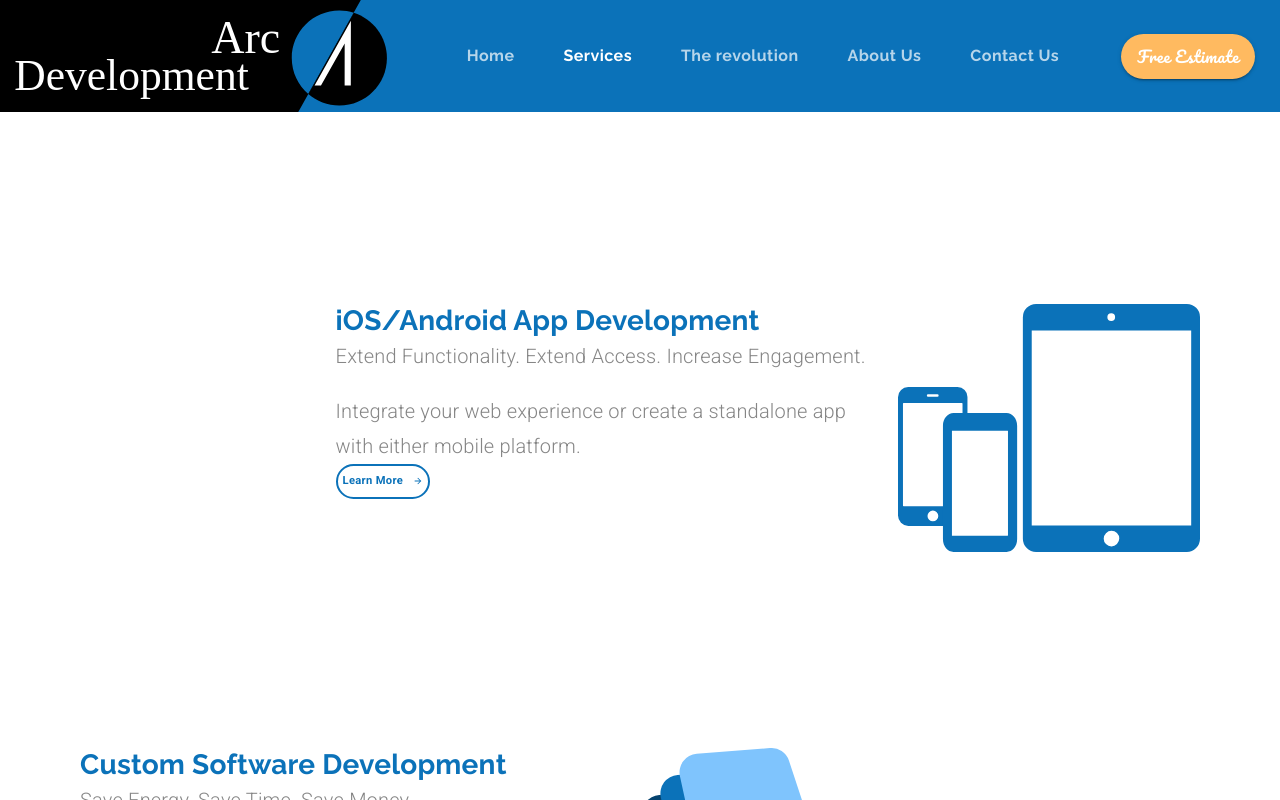
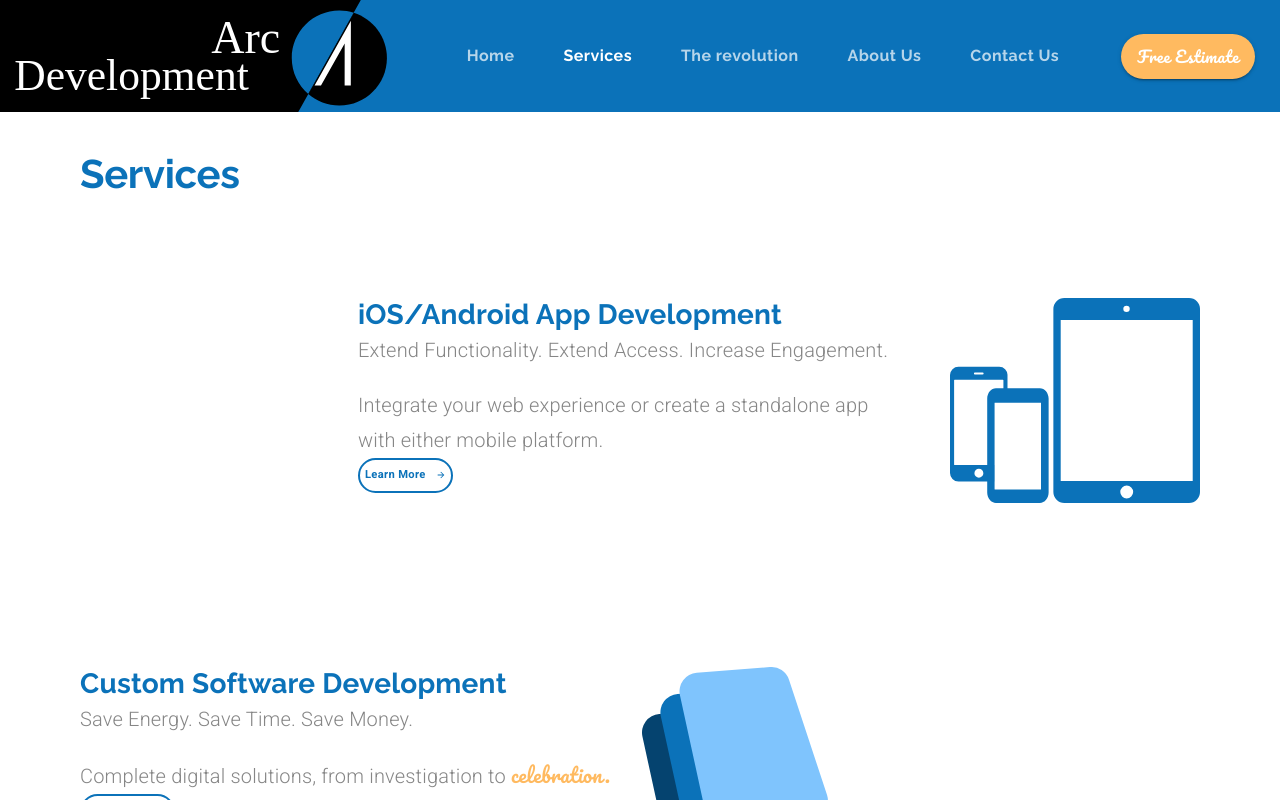
Before and after one commit to daw-maj-pl/arcdevelopment, a React (Create React App) app: page /services in a window 1280 px wide. Shown: the top 800 px of the page. Built offline with nearby package versions, Linux system fonts and the light colour scheme.

Commit message:
Style Services component

```diff
--- a/src/components/Services.js
+++ b/src/components/Services.js
@@ -25,7 +25,7 @@ const useStyles = makeStyles(theme => ({
     }
   },
   serviceContainer: {
-    marginTop: '12em',
+    marginTop: '10em',
     [theme.breakpoints.down('sm')]: {
       padding: 25
     }
@@ -48,6 +48,21 @@ export default function Services(props) {
 
   return (
     <Grid container direction="column">
+      <Grid
+        item
+        style={{
+          marginLeft: matchesSM ? 0 : '5em',
+          marginTop: matchesSM ? '1em' : '2em'
+        }}
+      >
+        <Typography
+          align={matchesSM ? 'center' : undefined}
+          variant="h2"
+          gutterBottom
+        >
+          Services
+        </Typography>
+      </Grid>
       <Grid item>
         {' '}
         {/*-----iOS/Android Block-----*/}
@@ -56,11 +71,13 @@ export default function Services(props) {
           direction="row"
           justifyContent={matchesSM ? 'center' : 'flex-end'}
           className={classes.serviceContainer}
+          style={{ marginTop: matchesSM ? '1em' : '5em' }}
         >
           <Grid
             item
             style={{
-              textAlign: matchesSM ? 'center' : undefined
+              textAlign: matchesSM ? 'center' : undefined,
+              width: matchesSM ? 'undefined' : '35em'
             }}
           >
             <Typography variant="h4">iOS/Android App Development</Typography>
@@ -94,6 +111,7 @@ export default function Services(props) {
               className={classes.icon}
               alt="mobile phone icon"
               src={mobileAppsIcon}
+              width="250em"
             />
           </Grid>
         </Grid>
@@ -158,11 +176,13 @@ export default function Services(props) {
           direction="row"
           justifyContent={matchesSM ? 'center' : 'flex-end'}
           className={classes.serviceContainer}
+          style={{ marginBottom: '10em' }}
         >
           <Grid
             item
             style={{
-              textAlign: matchesSM ? 'center' : undefined
+              textAlign: matchesSM ? 'center' : undefined,
+              width: matchesSM ? 'undefined' : '35em'
             }}
           >
             <Typography variant="h4">Website Development</Typography>
@@ -190,16 +210,16 @@ export default function Services(props) {
               />
             </Button>
           </Grid>
-          <Grid item style={{marginRight: matchesSM ? 0 : '5em'}}>
+          <Grid item style={{ marginRight: matchesSM ? 0 : '5em' }}>
             <img
               className={classes.icon}
               alt="website icon"
               src={websitesIcon}
+              width="250em"
             />
           </Grid>
         </Grid>
       </Grid>
-      <Grid item></Grid>
     </Grid>
   );
 }
```
